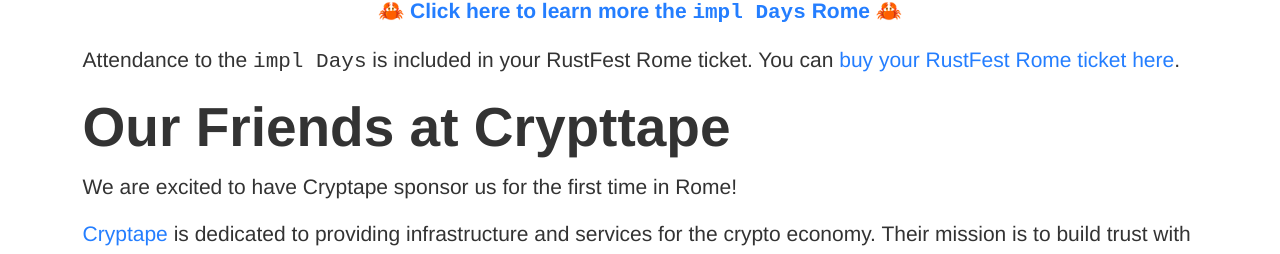
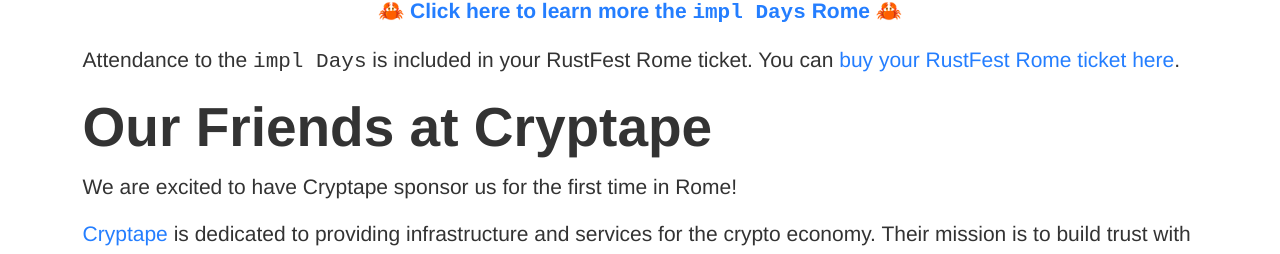
Before and after one commit to RustFestEU/blog.rustfest.eu, a Jekyll site: the page built from _posts/2018-11-14-impl-days-rome.md, in a window 1280 px wide. Shown: the part 812-1066 px from the top of the page. Built offline with Jekyll 4.4.1, drawn with Linux system fonts in a browser that asks for light colours.

Commit message:
Update _posts/2018-11-14-impl-days-rome.md
Co-Authored-By: gandro <gandro@gmx.net>

```diff
--- a/_posts/2018-11-14-impl-days-rome.md
+++ b/_posts/2018-11-14-impl-days-rome.md
@@ -20,7 +20,7 @@
 
 Attendance to the `impl Days` is included in your RustFest Rome ticket. You can <a href="https://ti.to/asquera-event-ug/rustfest-rome-2018/">buy your RustFest Rome ticket here</a>.
 
-# Our Friends at Crypttape
+# Our Friends at Cryptape
 
 We are excited to have Cryptape sponsor us for the first time in Rome!
 
```
